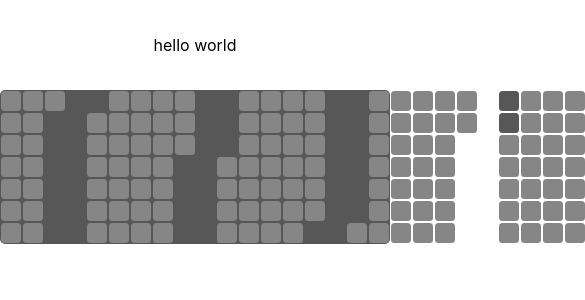
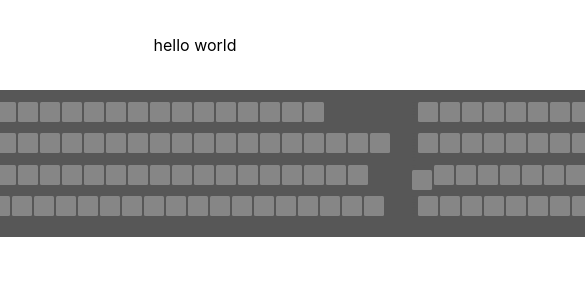
Before and after one commit to zhailaudaulet/habits-tracker, a React (Create React App) app: page / in a window 390 px wide. Shown: the top 300 px of the page, 585 px wide, since content can reach past the window. Built offline with nearby package versions, Linux system fonts and the light colour scheme.

Commit message:
responsiveness

```diff
--- a/src/components/heatmap/heatmap.css
+++ b/src/components/heatmap/heatmap.css
@@ -1,12 +1,20 @@
+:root{
+    --stBoxWidth: 1vw;
+    --stBoxHeight: 1vw;
+}
+
 .heatmap {
-    width: 1700px;
-    height: 154px;
+    width: 100vw;
+    min-width: 2400px;
+    height: calc(8*var(--stBoxHeight));
+    min-height: calc(7*21px);
     background-color: rgb(87, 87, 87);
     display: flex;
     flex-direction: column;
     flex-wrap: wrap;
     border-radius: 5px;
-    justify-content: space-between;
+    align-items: baseline;
+    justify-content: center;
 }
 
 .months {
@@ -15,23 +23,27 @@
     flex-wrap: wrap;
     justify-content: flex-start;
     height: inherit;
-    /* height: inherit;
-    width:min-content; */
+    /* height: inherit; */
+    width: auto;
     margin-right: 20px;
+    /* justify-content: ; */
+    /* align-items: flex-end; */
 }
 
 .standard-box {
     margin: 1px;
-    width: 20px;
-    height: 20px;
-    border-radius: 3.5px;
+    width: var(--stBoxWidth);
+    min-width: 20px;
+    height: var(--stBoxHeight);
+    min-height: 20px;
+    border-radius: 1.5px;
     background-color: rgb(134, 134, 134);
 }
 
 .empty-box {
     margin: 1px;
-    width: 20px;
-    height: 20px;
-    border-radius: 3.5px;
+    width: var(--stBoxWidth);
+    height: var(--stBoxHeight);
+    border-radius: 1.5px;
     background-color: rgb(87, 87, 87);
 }
```
